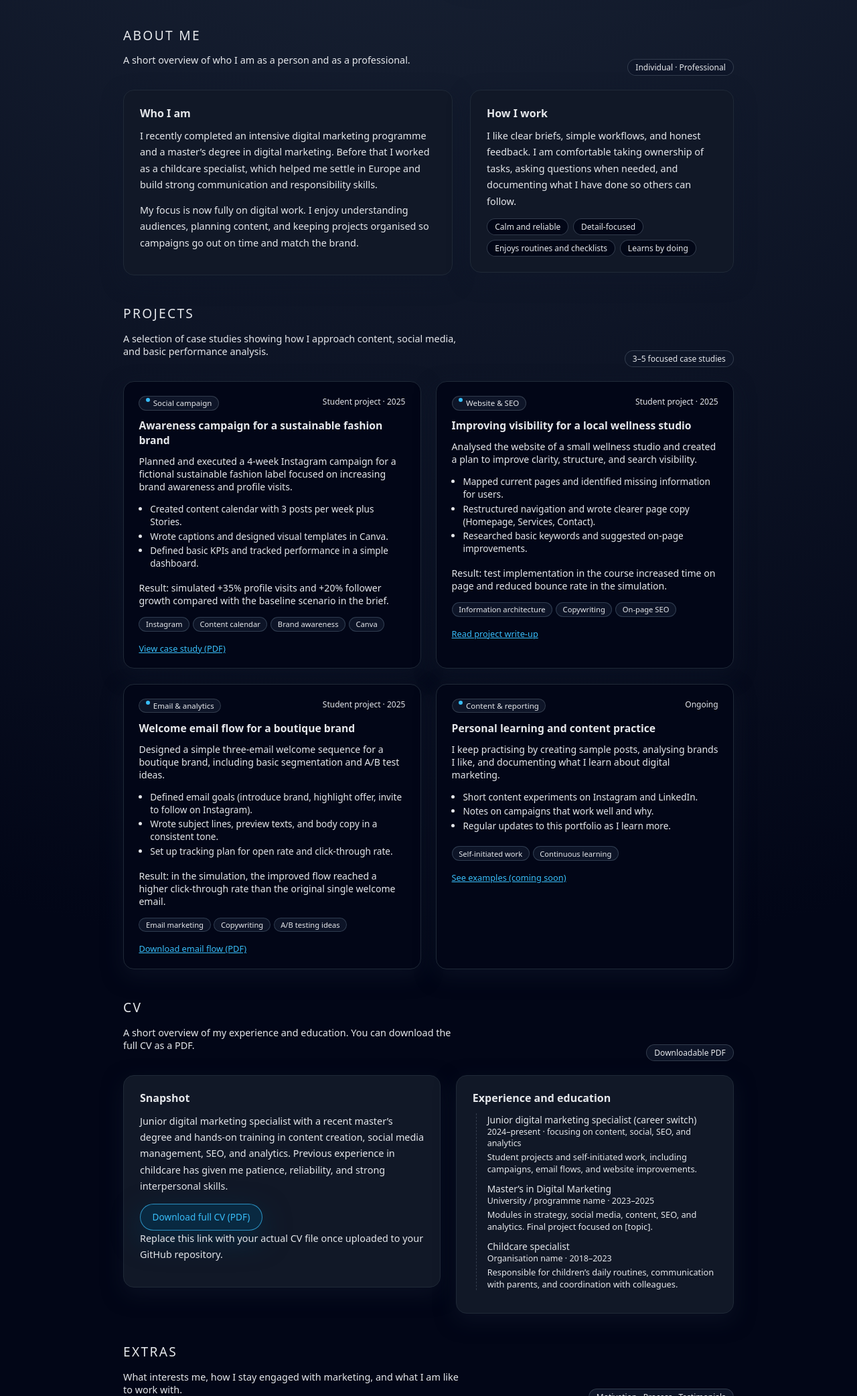
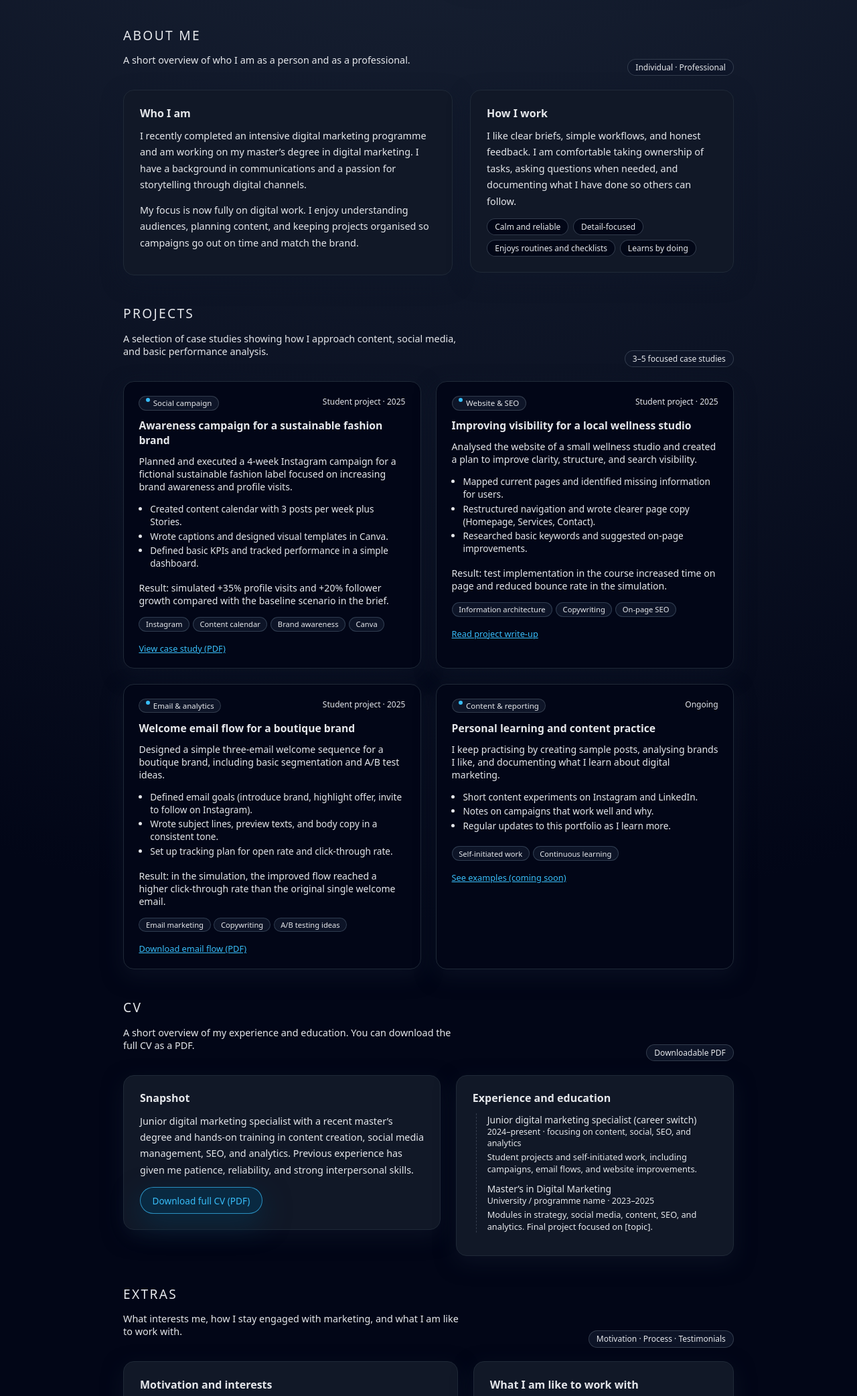
Before and after one commit to cynthiandakola/cynthiandakola.github.io, a plain HTML site: page index.html in a window 1280 px wide. Shown: the part 716-2800 px from the top of the page at 67% size. Drawn offline with Linux system fonts and the light colour scheme.

Commit message:
some updates

```diff
--- a/index.html
+++ b/index.html
@@ -873,7 +873,7 @@
           <p id="hero-title" class="hero-role">Digital marketing • Content • Social • SEO • Analytics</p>
           <h1>Turning ideas into clear, measurable digital stories.</h1>
           <p>
-            I am a junior digital marketing specialist with a background in childcare and a recent master’s in digital marketing.
+            I am a junior digital marketing specialist with a recent degree in digital marketing, currently working on my master's in the same.
             I enjoy connecting data with creativity to improve content performance across social campaigns, websites, and email.
           </p>
           <div class="hero-actions">
@@ -967,9 +967,8 @@
           <article class="card">
             <h3>Who I am</h3>
             <p>
-              I recently completed an intensive digital marketing programme and a master’s degree in digital marketing.
-              Before that I worked as a childcare specialist, which helped me settle in Europe and build strong communication
-              and responsibility skills.
+              I recently completed an intensive digital marketing programme and am working on my master’s degree in digital marketing.
+              I have a background in communications and a passion for storytelling through digital channels.
             </p>
             <p>
               My focus is now fully on digital work. I enjoy understanding audiences, planning content, and keeping projects
@@ -1141,15 +1140,12 @@
             <h3>Snapshot</h3>
             <p>
               Junior digital marketing specialist with a recent master’s degree and hands-on training in content creation,
-              social media management, SEO, and analytics. Previous experience in childcare has given me patience, reliability,
+              social media management, SEO, and analytics. Previous experience  has given me patience, reliability,
               and strong interpersonal skills.
             </p>
-            <a href="files/cynthia-ndakola-cv.pdf" class="resume-btn" download>
+            <a href="cynthiandakola-resume.pdf" class="resume-btn" download>
               <span>Download full CV (PDF)</span>
             </a>
-            <p class="resume-note">
-              Replace this link with your actual CV file once uploaded to your GitHub repository.
-            </p>
           </article>
 
           <article class="card">
@@ -1167,13 +1163,6 @@
                 <div class="timeline-meta">University / programme name · 2023–2025</div>
                 <div class="timeline-bullet">
                   Modules in strategy, social media, content, SEO, and analytics. Final project focused on [topic].
-                </div>
-              </div>
-              <div class="timeline-item">
-                <div class="timeline-role">Childcare specialist</div>
-                <div class="timeline-meta">Organisation name · 2018–2023</div>
-                <div class="timeline-bullet">
-                  Responsible for children’s daily routines, communication with parents, and coordination with colleagues.
                 </div>
               </div>
             </div>
@@ -1212,11 +1201,6 @@
 
           <article class="card">
             <h3>What I am like to work with</h3>
-            <p class="quote">
-              “Cynthia is calm, dependable, and takes responsibility for her tasks. She thinks before she reacts and always
-              keeps children and parents informed.”
-            </p>
-            <p class="quote-meta">Former childcare supervisor (paraphrased)</p>
             <p>
               As a colleague, I am steady rather than loud. I like to prepare, ask clarifying questions, and then get on with the work.
               I am happiest when I can support a team, keep things organised, and see progress over time.
```
